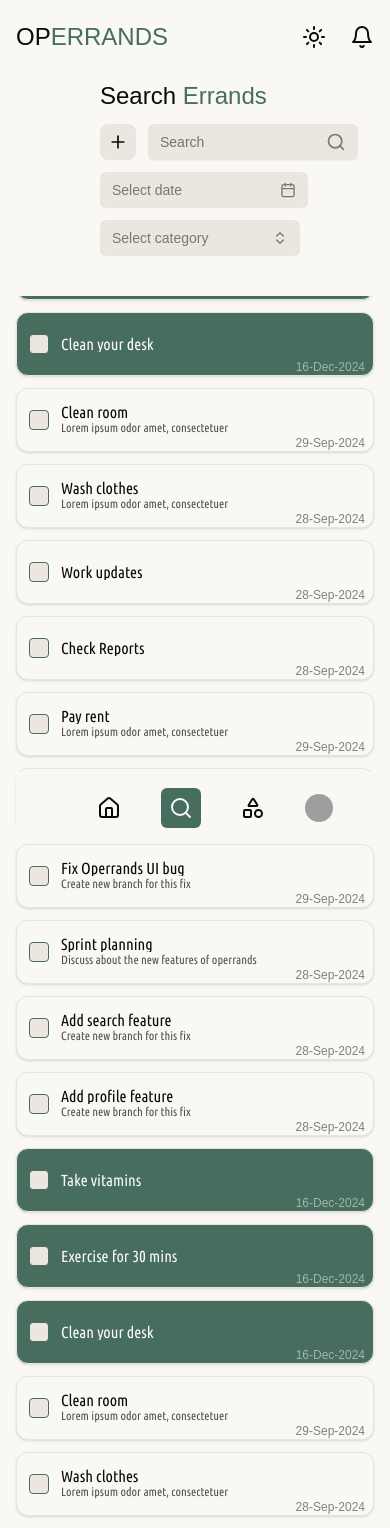
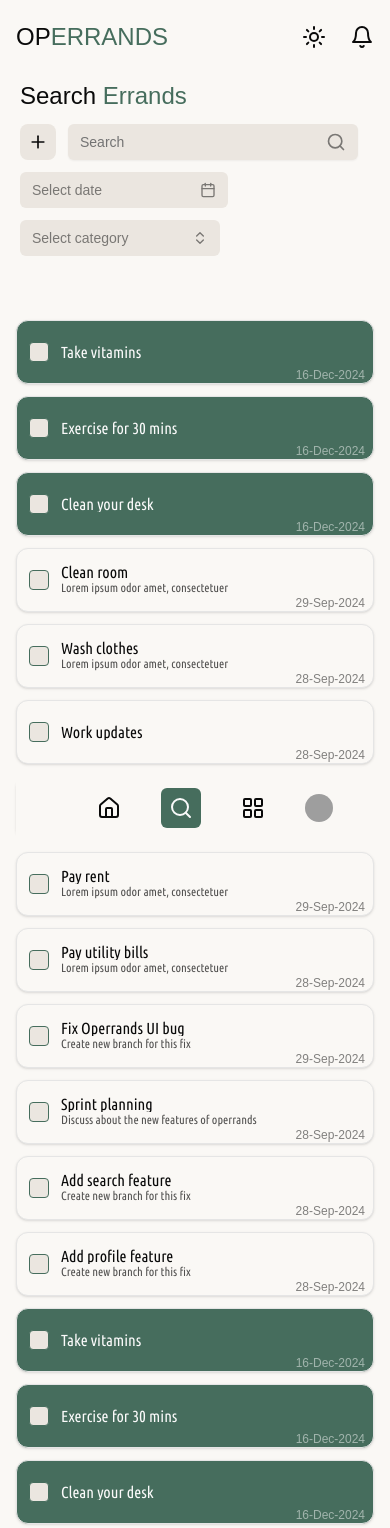
Before and after one commit to jimuelmedrano/operrands, a React (Vite) app: page /search in a window 390 px wide. Shown: the top 1528 px of the page. Built offline with nearby package versions, Linux system fonts and the light colour scheme; grey boxes are pictures that could not be loaded; a web font is replaced by a local one.

Commit message:
add errands card id, fix responsive design, change categories button

```diff
--- a/sample-data/getAllErrands.json
+++ b/sample-data/getAllErrands.json
@@ -1,5 +1,6 @@
 [
   {
+    "id": 1,
     "title": "Take vitamins",
     "notes": "",
     "status": "todo",
@@ -9,6 +10,7 @@
     "due": "03-Oct-2024"
   },
   {
+    "id": 2,
     "title": "Exercise for 30 mins",
     "notes": "",
     "status": "todo",
@@ -18,6 +20,7 @@
     "due": "03-Oct-2024"
   },
   {
+    "id": 3,
     "title": "Clean your desk",
     "notes": "",
     "status": "todo",
@@ -27,6 +30,7 @@
     "due": "03-Oct-2024"
   },
   {
+    "id": 4,
     "title": "Clean room",
     "notes": "Lorem ipsum odor amet, consectetuer",
     "status": "todo",
@@ -36,6 +40,7 @@
     "due": "29-Sep-2024"
   },
   {
+    "id": 5,
     "title": "Wash clothes",
     "notes": "Lorem ipsum odor amet, consectetuer",
     "status": "todo",
@@ -45,6 +50,7 @@
     "due": "28-Sep-2024"
   },
   {
+    "id": 6,
     "title": "Work updates",
     "notes": "",
     "status": "todo",
@@ -54,6 +60,7 @@
     "due": "28-Sep-2024"
   },
   {
+    "id": 7,
     "title": "Check Reports",
     "notes": "",
     "status": "todo",
@@ -63,60 +70,67 @@
     "due": "28-Sep-2024"
   },
   {
+    "id": 8,
     "title": "Pay rent",
     "notes": "Lorem ipsum odor amet, consectetuer",
     "status": "todo",
-    "category": "weekly",
+    "category": "monthly",
     "repeat": "monthly",
     "days": "last",
     "due": "29-Sep-2024"
   },
   {
+    "id": 9,
     "title": "Pay utility bills",
     "notes": "Lorem ipsum odor amet, consectetuer",
     "status": "todo",
-    "category": "weekly",
+    "category": "monthly",
     "repeat": "weekly",
     "days": "15",
     "due": "28-Sep-2024"
   },
   {
+    "id": 10,
     "title": "Fix Operrands UI bug",
     "notes": "Create new branch for this fix",
     "status": "todo",
-    "category": "to do",
+    "category": "todo",
     "repeat": "none",
     "days": "none",
     "due": "29-Sep-2024"
   },
   {
+    "id": 11,
     "title": "Sprint planning",
     "notes": "Discuss about the new features of operrands",
     "status": "todo",
-    "category": "to do",
+    "category": "todo",
     "repeat": "none",
     "days": "none",
     "due": "28-Sep-2024"
   },
   {
+    "id": 12,
     "title": "Add search feature",
     "notes": "Create new branch for this fix",
     "status": "todo",
-    "category": "to do",
+    "category": "todo",
     "repeat": "none",
     "days": "none",
     "due": "28-Sep-2024"
   },
   {
+    "id": 13,
     "title": "Add profile feature",
     "notes": "Create new branch for this fix",
     "status": "todo",
-    "category": "to do",
+    "category": "todo",
     "repeat": "none",
     "days": "none",
     "due": "28-Sep-2024"
   },
   {
+    "id": 1,
     "title": "Take vitamins",
     "notes": "",
     "status": "todo",
@@ -126,6 +140,7 @@
     "due": "03-Oct-2024"
   },
   {
+    "id": 2,
     "title": "Exercise for 30 mins",
     "notes": "",
     "status": "todo",
@@ -135,6 +150,7 @@
     "due": "03-Oct-2024"
   },
   {
+    "id": 3,
     "title": "Clean your desk",
     "notes": "",
     "status": "todo",
@@ -144,6 +160,7 @@
     "due": "03-Oct-2024"
   },
   {
+    "id": 4,
     "title": "Clean room",
     "notes": "Lorem ipsum odor amet, consectetuer",
     "status": "todo",
@@ -153,6 +170,7 @@
     "due": "29-Sep-2024"
   },
   {
+    "id": 5,
     "title": "Wash clothes",
     "notes": "Lorem ipsum odor amet, consectetuer",
     "status": "todo",
@@ -162,6 +180,7 @@
     "due": "28-Sep-2024"
   },
   {
+    "id": 6,
     "title": "Work updates",
     "notes": "",
     "status": "todo",
@@ -171,6 +190,7 @@
     "due": "28-Sep-2024"
   },
   {
+    "id": 7,
     "title": "Check Reports",
     "notes": "",
     "status": "todo",
@@ -180,60 +200,67 @@
     "due": "28-Sep-2024"
   },
   {
+    "id": 8,
     "title": "Pay rent",
     "notes": "Lorem ipsum odor amet, consectetuer",
     "status": "todo",
-    "category": "weekly",
+    "category": "monthly",
     "repeat": "monthly",
     "days": "last",
     "due": "29-Sep-2024"
   },
   {
+    "id": 9,
     "title": "Pay utility bills",
     "notes": "Lorem ipsum odor amet, consectetuer",
     "status": "todo",
-    "category": "weekly",
+    "category": "monthly",
     "repeat": "weekly",
     "days": "15",
     "due": "28-Sep-2024"
   },
   {
+    "id": 10,
     "title": "Fix Operrands UI bug",
     "notes": "Create new branch for this fix",
     "status": "todo",
-    "category": "to do",
+    "category": "todo",
     "repeat": "none",
     "days": "none",
     "due": "29-Sep-2024"
   },
   {
+    "id": 11,
     "title": "Sprint planning",
     "notes": "Discuss about the new features of operrands",
     "status": "todo",
-    "category": "to do",
+    "category": "todo",
     "repeat": "none",
     "days": "none",
     "due": "28-Sep-2024"
   },
   {
+    "id": 12,
     "title": "Add search feature",
     "notes": "Create new branch for this fix",
     "status": "todo",
-    "category": "to do",
+    "category": "todo",
     "repeat": "none",
     "days": "none",
     "due": "28-Sep-2024"
   },
   {
+    "id": 13,
     "title": "Add profile feature",
     "notes": "Create new branch for this fix",
     "status": "todo",
-    "category": "to do",
+    "category": "todo",
     "repeat": "none",
     "days": "none",
     "due": "28-Sep-2024"
   },
   {
+    "id": 1,
     "title": "Take vitamins",
     "notes": "",
     "status": "todo",
@@ -243,6 +270,7 @@
     "due": "03-Oct-2024"
   },
   {
+    "id": 2,
     "title": "Exercise for 30 mins",
     "notes": "",
     "status": "todo",
@@ -252,6 +280,7 @@
     "due": "03-Oct-2024"
   },
   {
+    "id": 3,
     "title": "Clean your desk",
     "notes": "",
     "status": "todo",
@@ -261,6 +290,7 @@
     "due": "03-Oct-2024"
   },
   {
+    "id": 4,
     "title": "Clean room",
     "notes": "Lorem ipsum odor amet, consectetuer",
     "status": "todo",
@@ -270,6 +300,7 @@
     "due": "29-Sep-2024"
   },
   {
+    "id": 5,
     "title": "Wash clothes",
     "notes": "Lorem ipsum odor amet, consectetuer",
     "status": "todo",
@@ -279,6 +310,7 @@
     "due": "28-Sep-2024"
   },
   {
+    "id": 6,
     "title": "Work updates",
     "notes": "",
     "status": "todo",
@@ -288,6 +320,7 @@
     "due": "28-Sep-2024"
   },
   {
+    "id": 7,
     "title": "Check Reports",
     "notes": "",
     "status": "todo",
@@ -297,60 +330,67 @@
     "due": "28-Sep-2024"
   },
   {
+    "id": 8,
     "title": "Pay rent",
     "notes": "Lorem ipsum odor amet, consectetuer",
     "status": "todo",
-    "category": "weekly",
+    "category": "monthly",
     "repeat": "monthly",
     "days": "last",
     "due": "29-Sep-2024"
   },
   {
+    "id": 9,
     "title": "Pay utility bills",
     "notes": "Lorem ipsum odor amet, consectetuer",
     "status": "todo",
-    "category": "weekly",
+    "category": "monthly",
     "repeat": "weekly",
     "days": "15",
     "due": "28-Sep-2024"
   },
   {
+    "id": 10,
     "title": "Fix Operrands UI bug",
     "notes": "Create new branch for this fix",
     "status": "todo",
-    "category": "to do",
+    "category": "todo",
     "repeat": "none",
     "days": "none",
     "due": "29-Sep-2024"
   },
   {
+    "id": 11,
     "title": "Sprint planning",
     "notes": "Discuss about the new features of operrands",
     "status": "todo",
-    "category": "to do",
+    "category": "todo",
     "repeat": "none",
     "days": "none",
     "due": "28-Sep-2024"
   },
   {
+    "id": 12,
     "title": "Add search feature",
     "notes": "Create new branch for this fix",
     "status": "todo",
-    "category": "to do",
+    "category": "todo",
     "repeat": "none",
     "days": "none",
     "due": "28-Sep-2024"
   },
   {
+    "id": 13,
     "title": "Add profile feature",
     "notes": "Create new branch for this fix",
     "status": "todo",
-    "category": "to do",
+    "category": "todo",
     "repeat": "none",
     "days": "none",
     "due": "28-Sep-2024"
   },
   {
+    "id": 1,
     "title": "Take vitamins",
     "notes": "",
     "status": "todo",
@@ -360,6 +400,7 @@
     "due": "03-Oct-2024"
   },
   {
+    "id": 2,
     "title": "Exercise for 30 mins",
     "notes": "",
     "status": "todo",
@@ -369,6 +410,7 @@
     "due": "03-Oct-2024"
   },
   {
+    "id": 3,
     "title": "Clean your desk",
     "notes": "",
     "status": "todo",
@@ -378,6 +420,7 @@
     "due": "03-Oct-2024"
   },
   {
+    "id": 4,
     "title": "Clean room",
     "notes": "Lorem ipsum odor amet, consectetuer",
     "status": "todo",
@@ -387,6 +430,7 @@
     "due": "29-Sep-2024"
   },
   {
+    "id": 5,
     "title": "Wash clothes",
     "notes": "Lorem ipsum odor amet, consectetuer",
     "status": "todo",
@@ -396,6 +440,7 @@
     "due": "28-Sep-2024"
   },
   {
+    "id": 6,
     "title": "Work updates",
     "notes": "",
     "status": "todo",
@@ -405,6 +450,7 @@
     "due": "28-Sep-2024"
   },
   {
+    "id": 7,
     "title": "Check Reports",
     "notes": "",
     "status": "todo",
@@ -414,55 +460,191 @@
     "due": "28-Sep-2024"
   },
   {
+    "id": 8,
     "title": "Pay rent",
     "notes": "Lorem ipsum odor amet, consectetuer",
     "status": "todo",
-    "category": "weekly",
+    "category": "monthly",
     "repeat": "monthly",
     "days": "last",
     "due": "29-Sep-2024"
   },
   {
+    "id": 9,
     "title": "Pay utility bills",
     "notes": "Lorem ipsum odor amet, consectetuer",
     "status": "todo",
-    "category": "weekly",
+    "category": "monthly",
     "repeat": "weekly",
     "days": "15",
     "due": "28-Sep-2024"
   },
   {
+    "id": 10,
     "title": "Fix Operrands UI bug",
     "notes": "Create new branch for this fix",
     "status": "todo",
-    "category": "to do",
+    "category": "todo",
     "repeat": "none",
     "days": "none",
     "due": "29-Sep-2024"
   },
   {
+    "id": 11,
     "title": "Sprint planning",
     "notes": "Discuss about the new features of operrands",
     "status": "todo",
-    "category": "to do",
+    "category": "todo",
     "repeat": "none",
     "days": "none",
     "due": "28-Sep-2024"
   },
   {
+    "id": 12,
     "title": "Add search feature",
     "notes": "Create new branch for this fix",
     "status": "todo",
-    "category": "to do",
+    "category": "todo",
     "repeat": "none",
     "days": "none",
     "due": "28-Sep-2024"
   },
   {
+    "id": 13,
     "title": "Add profile feature",
     "notes": "Create new branch for this fix",
     "status": "todo",
-    "category": "to do",
+    "category": "todo",
+    "repeat": "none",
+    "days": "none",
+    "due": "28-Sep-2024"
+  },
+  {
+    "id": 1,
+    "title": "Take vitamins",
+    "notes": "",
+    "status": "todo",
+    "category": "daily",
+    "repeat": "daily",
+    "days": "daily",
+    "due": "03-Oct-2024"
+  },
+  {
+    "id": 2,
+    "title": "Exercise for 30 mins",
+    "notes": "",
+    "status": "todo",
+    "category": "daily",
+    "repeat": "daily",
+    "days": "daily",
+    "due": "03-Oct-2024"
+  },
+  {
+    "id": 3,
+    "title": "Clean your desk",
+    "notes": "",
+    "status": "todo",
+    "category": "daily",
+    "repeat": "daily",
+    "days": "daily",
+    "due": "03-Oct-2024"
+  },
+  {
+    "id": 4,
+    "title": "Clean room",
+    "notes": "Lorem ipsum odor amet, consectetuer",
+    "status": "todo",
+    "category": "weekly",
+    "repeat": "weekly",
+    "days": "sun",
+    "due": "29-Sep-2024"
+  },
+  {
+    "id": 5,
+    "title": "Wash clothes",
+    "notes": "Lorem ipsum odor amet, consectetuer",
+    "status": "todo",
+    "category": "weekly",
+    "repeat": "weekly",
+    "days": "sun,sat",
+    "due": "28-Sep-2024"
+  },
+  {
+    "id": 6,
+    "title": "Work updates",
+    "notes": "",
+    "status": "todo",
+    "category": "weekly",
+    "repeat": "weekly",
+    "days": "mon,tue,wed,thu,fri",
+    "due": "28-Sep-2024"
+  },
+  {
+    "id": 7,
+    "title": "Check Reports",
+    "notes": "",
+    "status": "todo",
+    "category": "weekly",
+    "repeat": "weekly",
+    "days": "mon,wed,fri",
+    "due": "28-Sep-2024"
+  },
+  {
+    "id": 8,
+    "title": "Pay rent",
+    "notes": "Lorem ipsum odor amet, consectetuer",
+    "status": "todo",
+    "category": "monthly",
+    "repeat": "monthly",
+    "days": "last",
+    "due": "29-Sep-2024"
+  },
+  {
+    "id": 9,
+    "title": "Pay utility bills",
+    "notes": "Lorem ipsum odor amet, consectetuer",
+    "status": "todo",
+    "category": "monthly",
+    "repeat": "weekly",
+    "days": "15",
+    "due": "28-Sep-2024"
+  },
+  {
+    "id": 10,
+    "title": "Fix Operrands UI bug",
+    "notes": "Create new branch for this fix",
+    "status": "todo",
+    "category": "todo",
+    "repeat": "none",
+    "days": "none",
+    "due": "29-Sep-2024"
+  },
+  {
+    "id": 11,
+    "title": "Sprint planning",
+    "notes": "Discuss about the new features of operrands",
+    "status": "todo",
+    "category": "todo",
+    "repeat": "none",
+    "days": "none",
+    "due": "28-Sep-2024"
+  },
+  {
+    "id": 12,
+    "title": "Add search feature",
+    "notes": "Create new branch for this fix",
+    "status": "todo",
+    "category": "todo",
+    "repeat": "none",
+    "days": "none",
+    "due": "28-Sep-2024"
+  },
+  {
+    "id": 13,
+    "title": "Add profile feature",
+    "notes": "Create new branch for this fix",
+    "status": "todo",
+    "category": "todo",
     "repeat": "none",
     "days": "none",
     "due": "28-Sep-2024"
--- a/src/components/ErrandCard.tsx
+++ b/src/components/ErrandCard.tsx
@@ -3,6 +3,7 @@ import { Checkbox } from "./ui/checkbox";
 import moment from "moment";
 
 interface ErrandItemProps {
+  id: number;
   title: string;
   notes: string;
   status: string;
@@ -40,7 +41,7 @@ function ErrandCard({
     >
       <CardContent className="flex h-full items-center gap-3">
         <Checkbox
-          id="item"
+          id={"task" + dataItem.id}
           className={
             "bg-accent " +
             (dueToday
@@ -50,7 +51,7 @@ function ErrandCard({
         />
         <div className="grid leading-none">
           <label
-            htmlFor="terms1"
+            htmlFor={"task" + dataItem.id}
             className={
               "font-ubuntu leading-none peer-disabled:cursor-not-allowed peer-disabled:opacity-70 truncate pr-3 " +
               (dueToday ? "text-primary-foreground" : "text-foreground")
--- a/src/components/SideBar.tsx
+++ b/src/components/SideBar.tsx
@@ -33,7 +33,7 @@ const SideBar = () => {
       <div onClick={() => setToggle(categoriesPath)}>
         <SidebarItem
           src={categoriesPath}
-          icon="Shapes"
+          icon="LayoutGrid"
           {...(toggle === categoriesPath ? { active: true } : {})}
         />
       </div>
--- a/src/components/home/HomeErrandList.tsx
+++ b/src/components/home/HomeErrandList.tsx
@@ -5,6 +5,7 @@ import Icon from "../Icon";
 interface ErrandListProps {
   categoryTitle: string;
   errands: {
+    id: number;
     title: string;
     notes: string;
     status: string;
@@ -29,9 +30,9 @@ function HomeErrandList(data: { data: ErrandListProps }) {
           className="md:hidden"
         >
           {accordionOpen ? (
-            <Icon name="ChevronUp" />
+            <Icon name="ChevronUp" className="text-foreground" />
           ) : (
-            <Icon name="ChevronDown" />
+            <Icon name="ChevronDown" className="text-foreground" />
           )}
         </button>
       </div>
--- a/src/pages/CategoriesPage.tsx
+++ b/src/pages/CategoriesPage.tsx
@@ -1,6 +1,6 @@
 const CategoriesPage = () => {
   return (
-    <div>
+    <div className="mt-20">
       <span className="text-2xl">Home </span>
       <span className="text-2xl text-primary dark:text-primaryDark">
         Categories
--- a/src/pages/HomePage.tsx
+++ b/src/pages/HomePage.tsx
@@ -33,7 +33,7 @@ const HomePage = () => {
           </div>
           <div className="flex gap-3">
             <div
-              className="flex relative w-96
+              className="flex relative w-full max-w-96
              items-center"
             >
               <Input
--- a/src/pages/ProfilePage.tsx
+++ b/src/pages/ProfilePage.tsx
@@ -1,6 +1,6 @@
 const ProfilePage = () => {
   return (
-    <div>
+    <div className="mt-20">
       <span className="text-2xl">Edit </span>
       <span className="text-2xl text-primary dark:text-primaryDark">
         Profile
--- a/src/pages/SearchPage.tsx
+++ b/src/pages/SearchPage.tsx
@@ -17,7 +17,7 @@ const SearchPage = () => {
   const categoryList = getCategoryList;
   return (
     <div>
-      <div className="fixed top-10 left-0 z-10 bg-background py-10 pl-[100px] pr-8 w-full grid grid-cols-1 md:grid-cols-1 lg:grid-flow-col gap-3 justify-between mb-10">
+      <div className="fixed top-10 left-0 z-10 bg-background py-10 pl-5 md:pl-[100px] pr-8 w-full grid grid-cols-1 md:grid-cols-1 lg:grid-flow-col gap-3 justify-between mb-10">
         <div>
           <span className="text-2xl text-foreground">Search </span>
           <span className="text-2xl text-primary">Errands</span>
@@ -66,7 +66,7 @@ const SearchPage = () => {
         </div>
       </div>
 
-      <div className="mt-40 w-full h-96 grid grid-cols-1 md:grid-cols-4 gap-3">
+      <div className="mt-80 lg:mt-40 md:mt-60 w-full h-fit grid grid-cols-1 md:grid-cols-4 gap-y-3 md:gap-y-5 gap-x-3">
         {allErrands.map((errandItem, index) => (
           <ErrandCard key={index} dataItem={errandItem} />
         ))}
```
Also changed, not shown: sample-data/getHomeErrands.json (+26 -0 lines).
